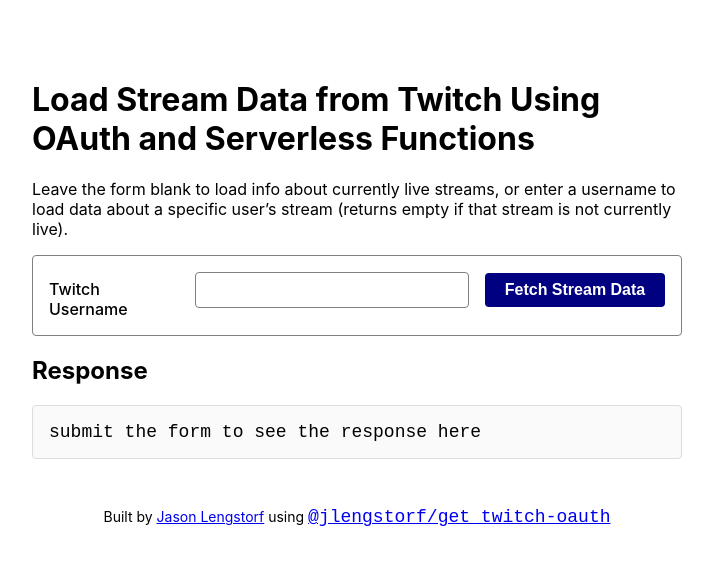
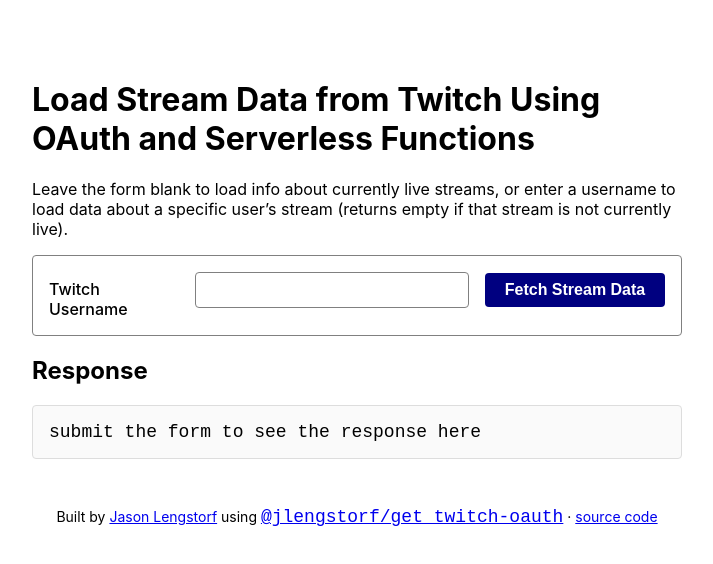
Before and after one commit to kevin-powell/get-twitch-data-serverless, a plain HTML site: page site/index.html in a window 1280 px wide. Shown: the whole page, without its empty margins (283-996 px from the left). Drawn offline with Linux system fonts and the light colour scheme.

Commit message:
feat: link to source

```diff
--- a/site/index.html
+++ b/site/index.html
@@ -128,6 +128,10 @@
       <a href="https://www.npmjs.com/package/@jlengstorf/get-twitch-oauth"
         ><code>@jlengstorf/get_twitch-oauth</code></a
       >
+      ·
+      <a href="https://github.com/jlengstorf/get-twitch-data-serverless"
+        >source code</a
+      >
     </footer>
 
     <script>
```
